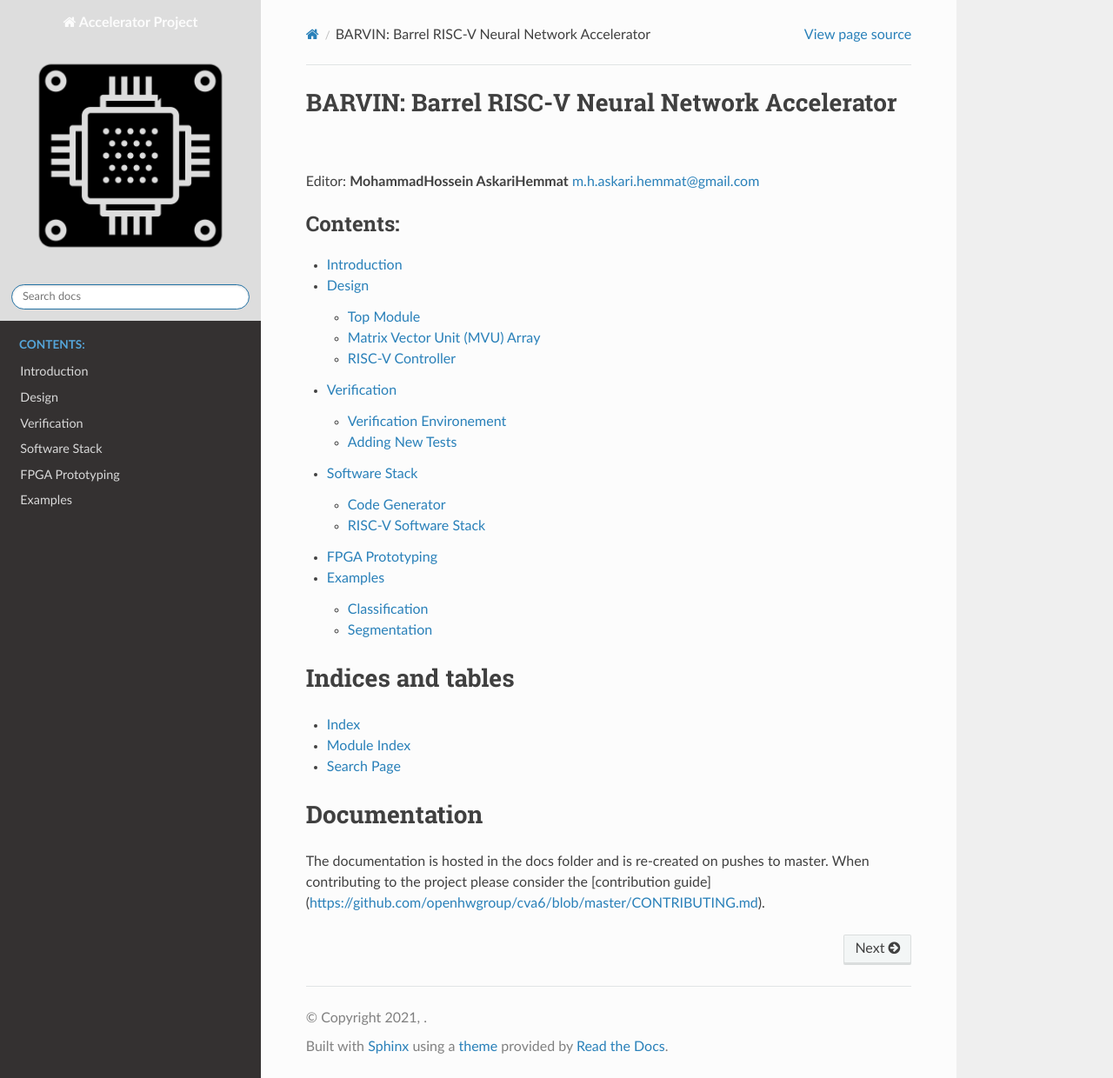
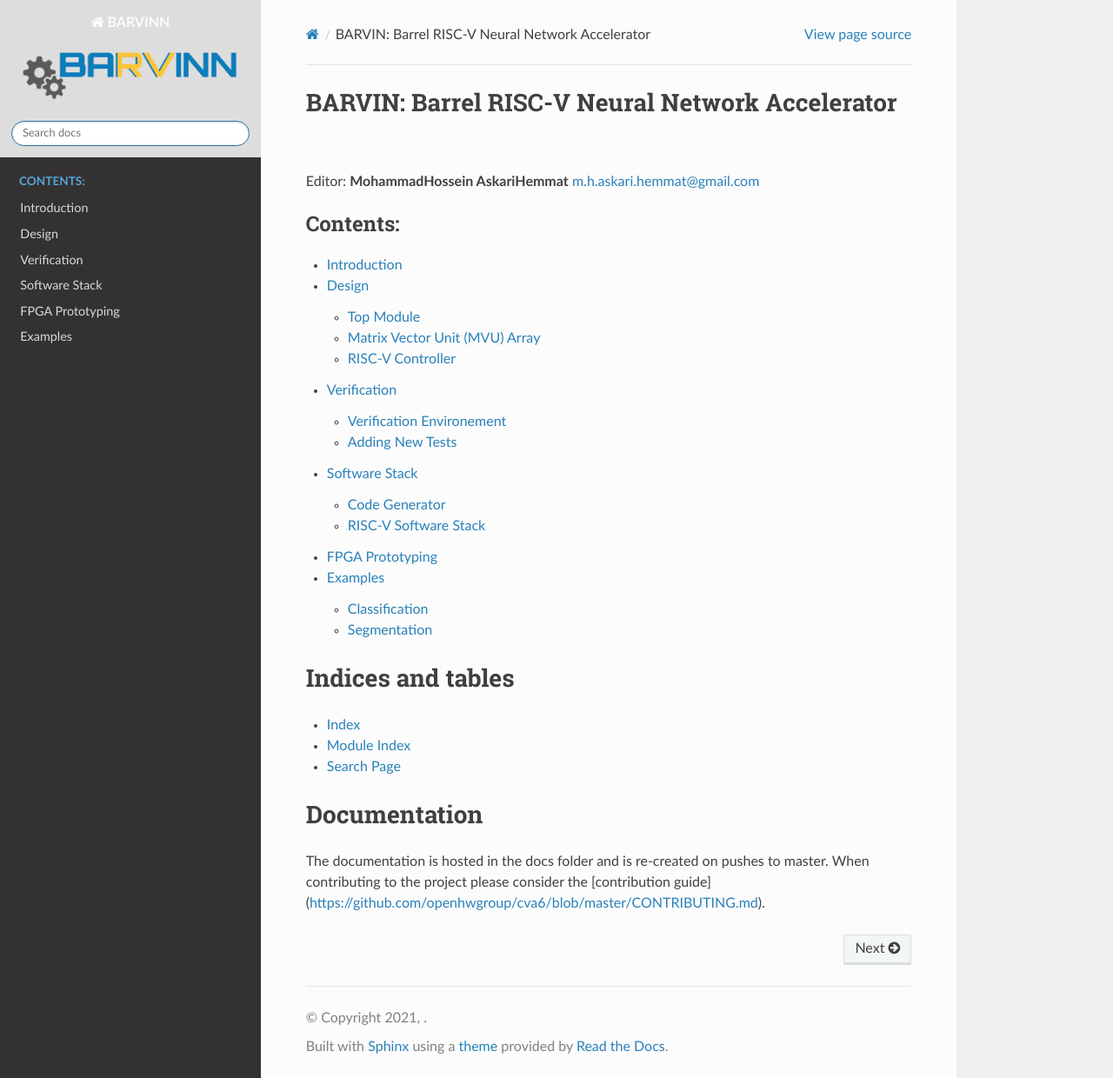
Before and after one commit to hossein1387/BARVINN, a Sphinx documentation site: the page built from docs/index.rst, in a window 1280 px wide and 1240 px high. Shown: the whole window at 87% size. Built offline with Sphinx 7.4.7 and the Read the Docs theme 2.0.0, drawn with Linux system fonts in a browser that asks for light colours.

```diff
--- a/docs/conf.py
+++ b/docs/conf.py
@@ -17,7 +17,7 @@
 
 # -- Project information -----------------------------------------------------
 
-project = 'Accelerator Project'
+project = 'BARVINN'
 copyright = '2021, '
 author = 'MohammadHossein AskariHemmat, Olexa Bilaniuk, Sean Wagner'
 
@@ -53,7 +53,7 @@
 # documentation.
 #
 html_theme_options = {'style_nav_header_background': '#DDDDDD'}
-html_logo = '_static/temp_logo.webp'
+html_logo = '_static/BARVINN_LOGO.png'
 
 # Add any paths that contain custom static files (such as style sheets) here,
 # relative to this directory. They are copied after the builtin static files,
@@ -71,3 +71,6 @@
 # 'searchbox.html']``.
 #
 # html_sidebars = {}
+
+# Set number for figures
+numfig = True
```
